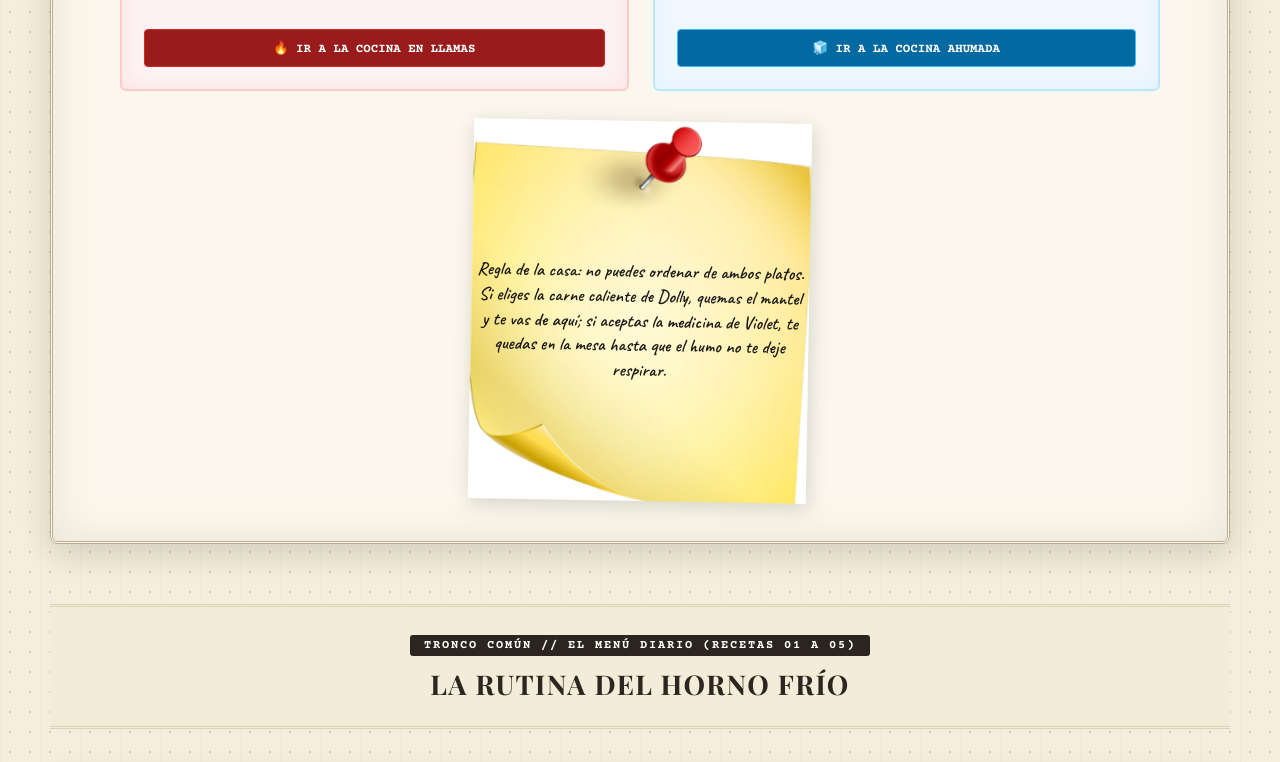
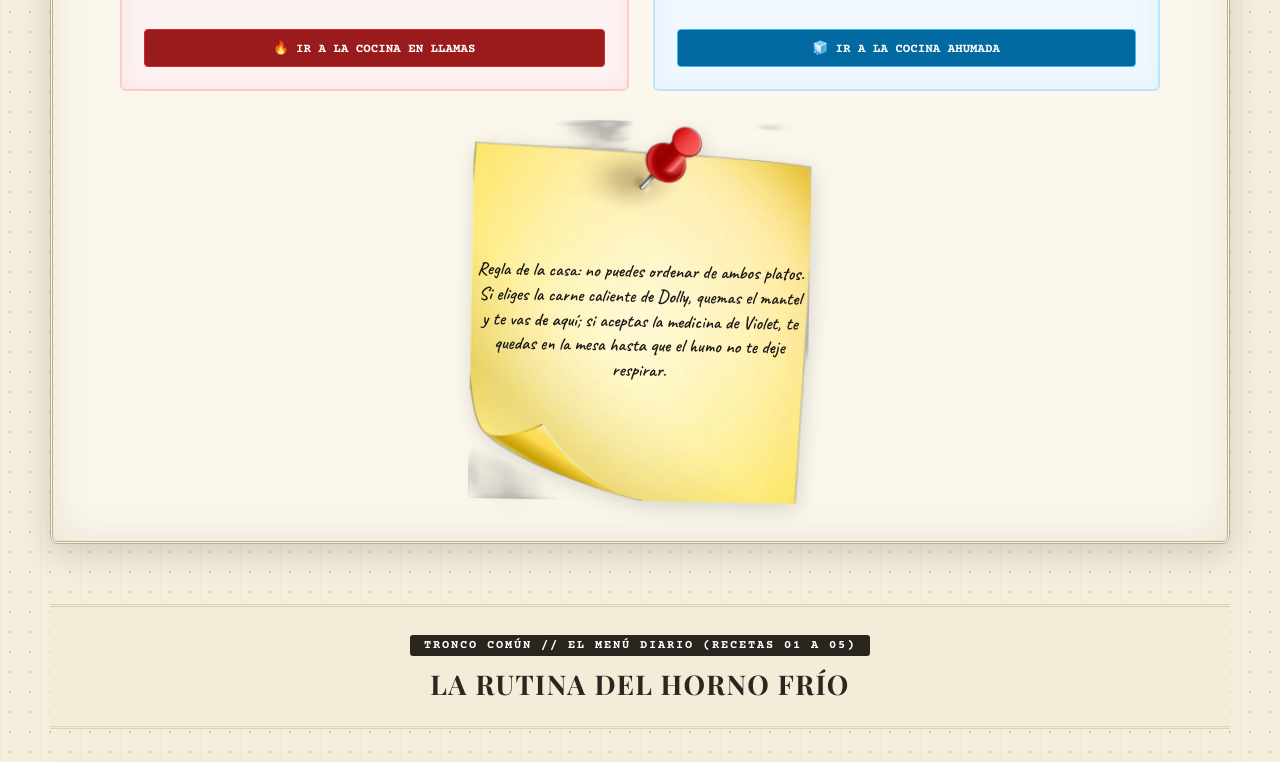
Before and after one commit to DarkCry10/SmokeInTheKitchen, a plain HTML site: page index.html in a window 1280 px wide. Shown: the part 1498-2260 px from the top of the page. Drawn offline with nearby package versions, Linux system fonts and the light colour scheme; a web font is replaced by a local one.

Commit message:
transparent index.html

```diff
--- a/index.html
+++ b/index.html
@@ -262,7 +262,7 @@
         <!-- NOTA AL PIE DEL MENÚ (POST-IT RECORDATORIO ADHESIVO) -->
         <div class="menu-postit-footer">
           <div class="postit-mini-wrapper">
-            <img src="assets/images/postit.jpg" alt="Post-It de advertencia" class="postit-mini-bg">
+            <img src="assets/images/postit.png" alt="Post-It de advertencia" class="postit-mini-bg">
             <div class="postit-mini-text">
               Regla de la casa: no puedes ordenar de ambos platos. Si eliges la carne caliente de Dolly, quemas el mantel y te vas de aquí; si aceptas la medicina de Violet, te quedas en la mesa hasta que el humo no te deje respirar.
             </div>
@@ -318,7 +318,7 @@
         </div>
         <div class="panel-postit">
           <div class="postit-wrapper">
-            <img src="assets/images/postit.jpg" alt="Post-It Amarillo con Chincheta Roja" class="postit-bg">
+            <img src="assets/images/postit.png" alt="Post-It Amarillo con Chincheta Roja" class="postit-bg">
             <div class="postit-text">
               Intento con todas mis fuerzas que esto sea un hogar para los dos. Eres dulce, paciente y amable como nunca nadie había sido conmigo en la vida. Pero por más que sigo al pie de la letra el recetario, el horno simplemente no calienta. La masa queda cruda por dentro y se deshace apenas la toco. Me aterra ver cómo me miras con amor mientras yo sostengo una galleta que se rompe entre los dedos preguntándome: ¿esto es el amor?, o ¿por qué no siento nada de fuego al probarlo?
             </div>
@@ -365,7 +365,7 @@
         </div>
         <div class="panel-postit">
           <div class="postit-wrapper">
-            <img src="assets/images/postit.jpg" alt="Post-It Amarillo con Chincheta Roja" class="postit-bg">
+            <img src="assets/images/postit.png" alt="Post-It Amarillo con Chincheta Roja" class="postit-bg">
             <div class="postit-text">
               Ni siquiera soy intolerante a la lactosa, pero la tomo porque es lo único que hay dentro de este refrigerador. Me convertí en experto tratando de fabricar en mi cabeza algo que supiera como amor: repito tus palabras, me dejo abrazar, y en la oscuridad trato de engañar a mi mente convenciéndome de que esto así como es, es lo que siempre soñé. Pero la diferencia es cruel.
             </div>
@@ -411,7 +411,7 @@
         </div>
         <div class="panel-postit">
           <div class="postit-wrapper">
-            <img src="assets/images/postit.jpg" alt="Post-It Amarillo con Chincheta Roja" class="postit-bg">
+            <img src="assets/images/postit.png" alt="Post-It Amarillo con Chincheta Roja" class="postit-bg">
             <div class="postit-text">
               El mismo plato todos los días. Al principio intentaba saborearlo, ponía una sonrisa y fingía que cada bocado era delicioso, pero el estómago no se deja engañar. Te ofrecía mi afecto pero envuelto en una capa dulce para que no me duela la verdad, pero el centro siempre está amargo. El menú se volvió tan pesado, tan rutinario y tan denso que me da náuseas antes de comer. Por eso siempre pido que apaguemos las luces, en la oscuridad no tienes que ver mis ojos cansados mientras aferro a mi garganta a tragar.
             </div>
@@ -457,7 +457,7 @@
         </div>
         <div class="panel-postit">
           <div class="postit-wrapper">
-            <img src="assets/images/postit.jpg" alt="Post-It Amarillo con Chincheta Roja" class="postit-bg">
+            <img src="assets/images/postit.png" alt="Post-It Amarillo con Chincheta Roja" class="postit-bg">
             <div class="postit-text">
               Regreso de la cocina sintiendo un peso insoportable después de obligarme a pasar un bocado de algo que no quería. Eres bueno en tantas cosas y me duele como si pasara un cuchillo por mis venas admitir que tu contacto no me enciende nada. En mi plato siempre está el mismo trozo de carne, grasoso, el cual llevo años masticando por costumbre, cuando por dentro me muero por devorar otro trozo, algo que se deshaga con pasión en mi lengua. La moral dice que debería conformarme con la seguridad del plato, pero no tengo apetito de esto. Te digo que te amo, pero apago la luz para no verte en el espejo el asco de estar fingiendo mi propio deseo.
             </div>
@@ -504,7 +504,7 @@
         </div>
         <div class="panel-postit">
           <div class="postit-wrapper">
-            <img src="assets/images/postit.jpg" alt="Post-It Amarillo con Chincheta Roja" class="postit-bg">
+            <img src="assets/images/postit.png" alt="Post-It Amarillo con Chincheta Roja" class="postit-bg">
             <div class="postit-text">
               Dicen que recalentar el café es arruinarlo, pero aquí estoy, sentándome frente a la misma taza fría cada mañana para no admitir que se le acabó el sabor. Es dulce y seguro, sí, pero aceptarlo se siente como firmar mi propia derrota. Miro por la ventana y veo el café hirviendo que sirven afuera: me da miedo quemarme la lengua, pero mi cuerpo está harto de conformarse. Estoy parada en medio de la cocina con la taza en la mano: o me resigno a tragar el frío para siempre, o le prendo fuego a la estufa.
             </div>
@@ -573,7 +573,7 @@
         </div>
         <div class="panel-postit">
           <div class="postit-wrapper">
-            <img src="assets/images/postit.jpg" alt="Post-It con Chincheta Roja" class="postit-bg">
+            <img src="assets/images/postit.png" alt="Post-It con Chincheta Roja" class="postit-bg">
             <div class="postit-text">
               Mi lengua está completamente entumecida de tanto comer cosas desabridas. Te rogué que le pusieras algo de sabor a esto, que subiéramos un poco la llama, pero te da miedo, no te gusta, y tu respuesta fue un NO. Yo sé que soy bonita y que allá afuera habría una fila dispuesta a darme el fuego que necesito. No quiero pasar el resto de mi vida pidiendo permiso para sentir; si este amor seguro y tibio no tiene chispa, le voy a vaciar el frasco entero de chiles hasta que mi paladar pierda el entumecimiento. Prefiero quemarme la boca antes que seguir muerta de aburrimiento.
             </div>
@@ -620,7 +620,7 @@
         </div>
         <div class="panel-postit">
           <div class="postit-wrapper">
-            <img src="assets/images/postit.jpg" alt="Post-It con Chincheta Roja" class="postit-bg">
+            <img src="assets/images/postit.png" alt="Post-It con Chincheta Roja" class="postit-bg">
             <div class="postit-text">
               Perdóname, de verdad lo siento, pero la estufa ya no soporta estar al mínimo. Me das cariño y tus cuidados, pero fingir que eso me llena me está partiendo en dos. Esta casa es diminuta, tu mundo es diminuto, y el hambre que tengo en el cuerpo es demasiado grande para caber en tu cocina. Ya no puedo seguir apagando mis ganas ni morderme los labios en la cama mientras me imagino otra piel, otro peso y otro fuego que de verdad me haga arder. Le subí a esta llama hasta el fondo pero ya no calienta y no hay vuelta atrás. Si la sartén se incendia, que se queme todo.
             </div>
@@ -667,7 +667,7 @@
         </div>
         <div class="panel-postit">
           <div class="postit-wrapper">
-            <img src="assets/images/postit.jpg" alt="Post-It con Chincheta Roja" class="postit-bg">
+            <img src="assets/images/postit.png" alt="Post-It con Chincheta Roja" class="postit-bg">
             <div class="postit-text">
               Te lo advertí desde el primer día, cuáles eran mis antojos. Antes de que me entregaras tu corazón, lo dije y te lo repetí, es más hasta te lo pedí por favor para no terminar así. Yo no soy mala, pero cuatro años fingiendo que esta misma olla grasosa me alimenta es una condena que ya no voy a soportar. Me cansé de comer el plato desabrido por lástima. Me cansé de pedir un cambio de especia y recibir lágrimas. Quiero otro cocinero, quiero carne gruesa que chorree sobre mi boca, quiero atragantarme de deseo hasta no poder respirar. Ya no hay respeto por las recetas viejas. Ya me viste con las manos en la masa afuera, pero decidiste quedarte o que me quedara, así que deja de llorar que sabías realmente que esto pasaría.
             </div>
@@ -714,7 +714,7 @@
         </div>
         <div class="panel-postit">
           <div class="postit-wrapper">
-            <img src="assets/images/postit.jpg" alt="Post-It con Chincheta Roja" class="postit-bg">
+            <img src="assets/images/postit.png" alt="Post-It con Chincheta Roja" class="postit-bg">
             <div class="postit-text">
               Se acabaron las disculpas y los modales en la mesa. Si voy a quemar algo que sea esta cocina, y si voy a probar por fin lo que tanto quise que sea hasta el fondo y sin nada. Que se deje la camisa puesta para fingir decencia, pero le arrancaré el plástico al dulce: quiero el sabor directo, sin protección, húmedo y caliente inundándome la boca hasta saciar esta sed que llevaba años ahogada en tu cocina fría. Al final, el único plato que vale la pena es el que devoras sin pedir perdón.
             </div>
@@ -769,7 +769,7 @@
         </div>
         <div class="panel-postit">
           <div class="postit-wrapper">
-            <img src="assets/images/postit.jpg" alt="Post-It con Chincheta Roja" class="postit-bg">
+            <img src="assets/images/postit.png" alt="Post-It con Chincheta Roja" class="postit-bg">
             <div class="postit-text">
               Antes me encantaba cuando me decías lo bonita que era. Ahora el silencio de esta casa es tan pesado que tengo que adivinar si todavía me miras igual. Sabes bien de dónde me sacaste: me gustaban las fiestas, el peligro y la atención de cien miradas. Dejé toda esa vida para encerrarme detrás de esta puerta, te pedí probar un pastel suave de terciopelo rojo, algo que me recuerde al calor que aquí se está apagando. No te pido volver a como era antes, solo te pido un buen vino y un poco de pasión para romper la monotonía. Me estoy conteniendo todos los días por ti... pero el antojo de algo intenso no se me quita con palabras tibias, lamento mucho que tu respuesta sea un simple NO.
             </div>
@@ -816,7 +816,7 @@
         </div>
         <div class="panel-postit">
           <div class="postit-wrapper">
-            <img src="assets/images/postit.jpg" alt="Post-It con Chincheta Roja" class="postit-bg">
+            <img src="assets/images/postit.png" alt="Post-It con Chincheta Roja" class="postit-bg">
             <div class="postit-text">
               Yo siempre había querido probarlo, es lo que desde niño siempre quise, unos brazos que me tomaran, unos labios que dijeran las palabras que siempre quise oír, aquello que prometía curar cualquier dolor con solo pasar un tiempo. Ahora que lo tengo aquí conmigo pero... me quema y no sabe tan dulce como lo imaginaba. No tengo la receta médica ni nadie me obliga a tomarlo, pero lleno la cuchara yo porque prefiero tener el cuerpo dormido antes que sentir el vacío que inició desde que era pequeño. Me digo que si sabe a medicina debe estar haciéndome bien, que el amor maduro es esto: aguantar el ardor y convencerme de que tragar el jarabe me va a salvar. Si me quedo, anestesiado, al menos ya no tengo motivos para llorar.
             </div>
@@ -863,7 +863,7 @@
         </div>
         <div class="panel-postit">
           <div class="postit-wrapper">
-            <img src="assets/images/postit.jpg" alt="Post-It con Chincheta Roja" class="postit-bg">
+            <img src="assets/images/postit.png" alt="Post-It con Chincheta Roja" class="postit-bg">
             <div class="postit-text">
               Esto es difícil de contar y, de hecho, me lastima mucho. Pensé —solo lo pensé— que, si me acostumbraba y te daba todo de mí no volvería a pasar pero pasó, no logro diferenciar entre tu peso y el de todos los hombres que pasaron antes, y no digo de cualquiera, hablo de aquellos a los que tenía que ofrecer esa parte de mí para obtener algo tan simple como lo es tener dónde dormir, o para comer, ¿por qué debería ser diferente ahora?, ¿solo porque me dices te amo?, lo siento... Pero ni con todo el amor que me das logro diferenciar tu cariño del ser utilizada, quizás sea simplemente porque como te lo dije desde el primer día que nos conocimos, no me gustas, no me excitas, pero aun así... Puede que te ame.
             </div>
@@ -911,7 +911,7 @@
         </div>
         <div class="panel-postit">
           <div class="postit-wrapper">
-            <img src="assets/images/postit.jpg" alt="Post-It con Chincheta Roja" class="postit-bg">
+            <img src="assets/images/postit.png" alt="Post-It con Chincheta Roja" class="postit-bg">
             <div class="postit-text">
               Nunca estuviste en la lista de cosas que quise probar; tu exterior no era y sigue sin llamar mi atención. Sin embargo, decidí avanzar. No es dulce, es amargo y cuesta un infierno tragarlo, pero me repito que es lo mejor que he tenido para no sentirme triste. Te quedaste, pegado a mi paladar y entre mis dientes, sujetándome a este rincón vacío para que nunca más intente correr. Odio el sabor, pero me convencí de que es hermoso. Con tal de que te quedes y me digas «te amo», voy a seguir masticando este regaliz negro hasta el final.
             </div>
```
